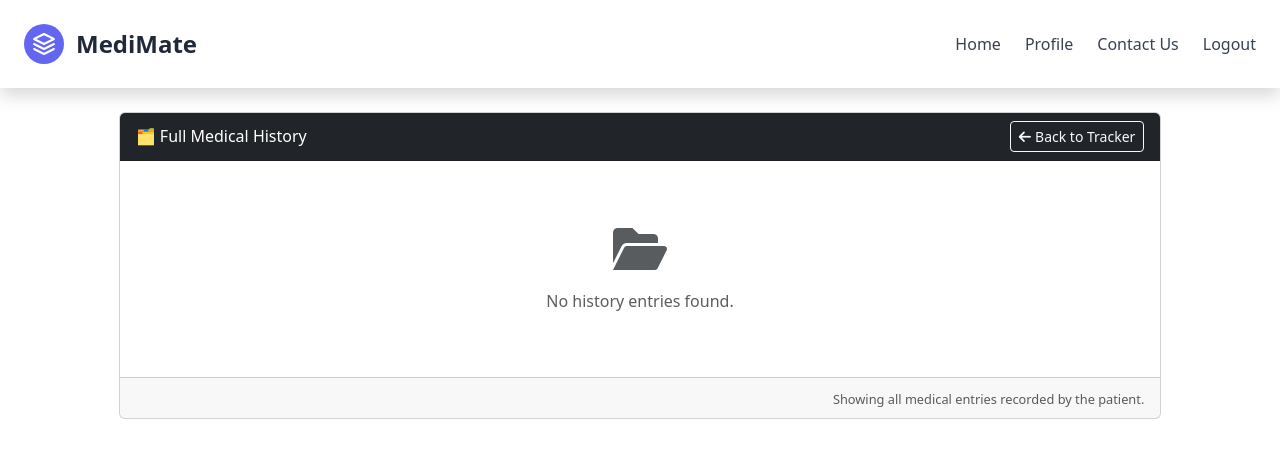
After one commit to PranavKadagadakai/Doctor-Patient_Comm_Sys, a Flask app: page /api/tracker/full-history in a window 1280 px wide. The commit adds this page. Shown: the top 458 px of the page. Run offline with Flask 3, Linux system fonts and the light colour scheme; a user stored in the database is signed in; parts of the project's set-up code (start-up, migrations or seed data) failed here and were passed over; some libraries are stand-ins or nearby versions.

Commit message:
Updated Medical History Tracker

```diff
--- a/app/templates/landing.html
+++ b/app/templates/landing.html
@@ -53,8 +53,8 @@
                   <span class="text-gray-500 text-sm">DEVELOPER</span>
                   <div class="team-social-links">
                     <a href="#" class="team-social-link" target="_blank" title="Instagram"><i class="fab fa-instagram"></i></a>
-                    <a href="https://github.com/Bansidhar-ptl" class="team-social-link" target="_blank" title="GitHub"><i class="fab fa-github"></i></a>
-                    <a href="https://in.linkedin.com/in/bansidhar-patil" class="team-social-link" target="_blank" title="LinkedIn"><i class="fab fa-linkedin-in"></i></a>
+                    <a href="https://github.com/PranavKadagadakai" class="team-social-link" target="_blank" title="GitHub"><i class="fab fa-github"></i></a>
+                    <a href="https://www.linkedin.com/in/pranav-kadagadakai-008b531ba/" class="team-social-link" target="_blank" title="LinkedIn"><i class="fab fa-linkedin-in"></i></a>
                   </div>
                 </span>
               </a>
--- a/app/templates/tracker.html
+++ b/app/templates/tracker.html
@@ -62,7 +62,7 @@
                     </div>
                 </div>
                 <div class="card-footer text-end">
-                    <a href="/tracker/full-history" class="text-decoration-none">View Full History</a>
+                    <a href="/api/tracker/full-history" class="text-decoration-none">View Full History</a>
                 </div>
             </div>
         </div>
--- /dev/null
+++ b/app/templates/tracker_full_history.html
@@ -0,0 +1,40 @@
+{% extends "base.html" %}
+{% block content %}
+<div class="container mt-4 mb-4">
+    <div class="row justify-content-center">
+        <div class="col-lg-10">
+            <div class="card">
+                <div class="card-header bg-dark text-white d-flex justify-content-between align-items-center">
+                    <h2 class="mb-0">🗂️ Full Medical History</h2>
+                    <a href="{{ url_for('tracker.tracker_page') }}" class="btn btn-sm btn-outline-light">
+                        <i class="fas fa-arrow-left me-1"></i>Back to Tracker
+                    </a>
+                </div>
+                <div class="card-body">
+                    {% if entries %}
+                        <div class="list-group">
+                            {% for entry in entries %}
+                                <div class="list-group-item py-3">
+                                    <div class="d-flex justify-content-between align-items-center">
+                                        <span class="badge bg-primary text-capitalize">{{ entry.entry_type }}</span>
+                                        <small class="text-muted">{{ entry.date.strftime('%B %d, %Y') }}</small>
+                                    </div>
+                                    <p class="mt-2 mb-0">{{ entry.description }}</p>
+                                </div>
+                            {% endfor %}
+                        </div>
+                    {% else %}
+                        <div class="text-center text-muted py-5">
+                            <i class="fas fa-folder-open fa-3x mb-3"></i>
+                            <p>No history entries found.</p>
+                        </div>
+                    {% endif %}
+                </div>
+                <div class="card-footer text-muted text-end">
+                    <small>Showing all medical entries recorded by the patient.</small>
+                </div>
+            </div>
+        </div>
+    </div>
+</div>
+{% endblock %}
--- a/app/tracker/routes.py
+++ b/app/tracker/routes.py
@@ -1,5 +1,6 @@
-from flask import Blueprint, request, jsonify
-from flask_jwt_extended import jwt_required, get_jwt_identity
+# routes.py
+from flask import Blueprint, request, jsonify, render_template
+from flask_login import login_required, current_user
 from .models import MedicalEntry
 from .decorators import patient_only
 from ..extensions import db
@@ -7,31 +8,47 @@ from datetime import datetime
 
 tracker_bp = Blueprint('tracker', __name__)
 
+@tracker_bp.route('/', methods=['GET'])
+@login_required
+@patient_only
+def tracker_page():
+    entries = MedicalEntry.query.filter_by(user_id=current_user.id).order_by(MedicalEntry.date.desc()).limit(5).all()
+    return render_template('tracker.html', entries=entries)
+
+@tracker_bp.route('/full-history')
+@login_required
+def full_history():
+    entries = MedicalEntry.query.filter_by(user_id=current_user.id).order_by(MedicalEntry.date.desc()).all()
+    return render_template('tracker_full_history.html', entries=entries)
+
+from flask import redirect, url_for, flash
+
 @tracker_bp.route('/entries', methods=['POST'])
-@jwt_required()
+@login_required
 @patient_only
 def add_entry():
-    data = request.get_json()
-    identity = get_jwt_identity()
-
+    data = request.form
     entry = MedicalEntry(
-        user_id=identity['id'],
+        user_id=current_user.id,
         entry_type=data['entry_type'],
         description=data['description'],
-        date=datetime.strptime(data['date'], '%Y-%m-%d') if 'date' in data else datetime.utcnow()
+        date=datetime.strptime(data['date'], '%Y-%m-%d') if data.get('date') else datetime.utcnow()
     )
     db.session.add(entry)
     db.session.commit()
-    return jsonify({"msg": "Entry added", "id": entry.id}), 201
+    flash("Entry added successfully!", "success")
+    return redirect(url_for('tracker.tracker_page'))
 
 @tracker_bp.route('/entries', methods=['GET'])
-@jwt_required()
+@login_required
+@patient_only
 def get_user_entries():
-    identity = get_jwt_identity()
-    entries = MedicalEntry.query.filter_by(user_id=identity['id']).order_by(MedicalEntry.date.asc()).all()
-    return jsonify([{
-        "id": e.id,
-        "entry_type": e.entry_type,
-        "description": e.description,
-        "date": e.date.strftime('%Y-%m-%d')
-    } for e in entries])
+    entries = MedicalEntry.query.filter_by(user_id=current_user.id).order_by(MedicalEntry.date.asc()).all()
+    return jsonify([
+        {
+            "id": e.id,
+            "entry_type": e.entry_type,
+            "description": e.description,
+            "date": e.date.strftime('%Y-%m-%d')
+        } for e in entries
+    ])
```
Also changed, not shown: app/templates/profile_edit.html (+60 -28 lines), app/templates/profile_view.html (+25 -13 lines), app/tracker/decorators.py (+5 -5 lines), instance/site.db.
